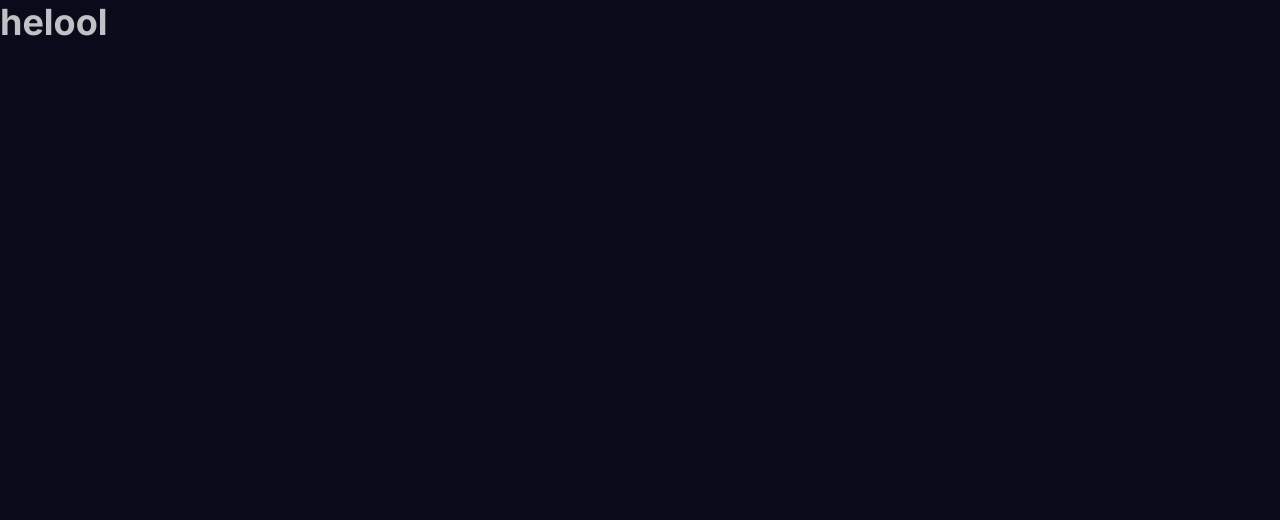
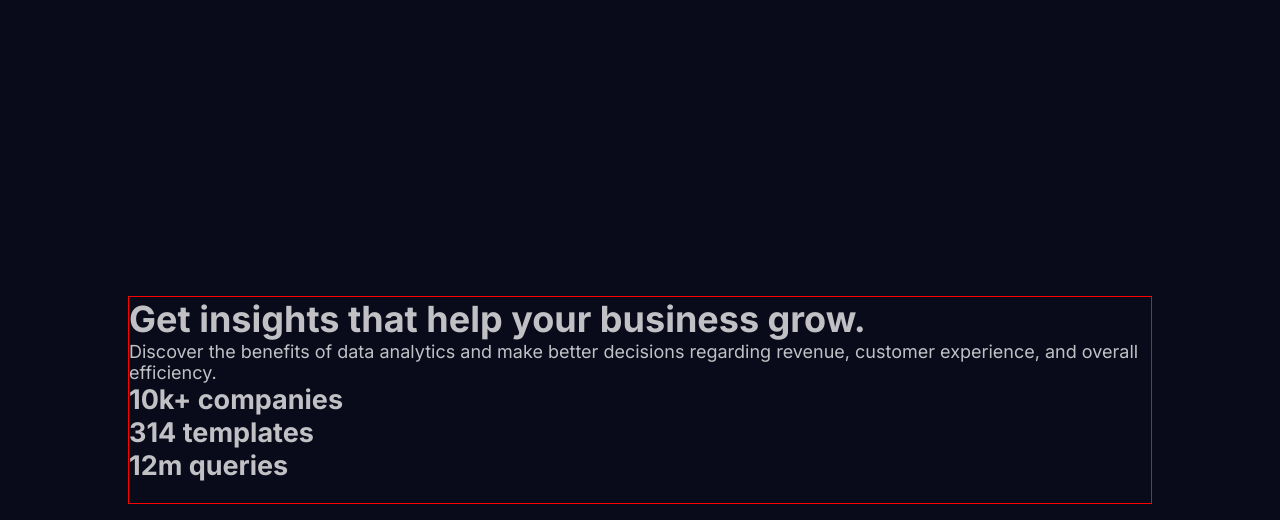
Before and after one commit to iddimsangi/statspreviewcard, a React (Create React App) app: page / in a window 1280 px wide. Shown: the top 520 px of the page. Built offline with nearby package versions, Linux system fonts and the light colour scheme.

Commit message:
added contents

```diff
--- a/src/App.js
+++ b/src/App.js
@@ -5,7 +5,28 @@ function App() {
   return (
     <div className="App">
       <header className="App-header">
-      <h1>helool</h1>
+      <div className="App-header--box">
+      <h1>
+      Get <span>insights</span> that help your business grow.
+      </h1>
+      <p>
+      Discover the benefits of data analytics and make better decisions regarding revenue, customer experience, and overall efficiency.
+      </p>
+      <div className="footer">
+        <h2 className="footer--content">
+        10k+ <span>companies</span>
+        </h2>
+        <h2 className="footer--content">
+        314 <span>templates</span>
+        </h2>
+        <h2 className="footer--content">
+        12m <span>queries</span>
+        </h2>
+      </div>
+      </div>
+      <div className="App-header--box">
+        &nbsp;
+      </div>
       </header>
     </div>
   );
--- a/src/App.scss
+++ b/src/App.scss
@@ -1,4 +1,13 @@
-.App{
+.App {
   height: 100vh;
-  background-color:hsl(233, 47%, 7%);
+  background-color: hsl(233, 47%, 7%);
+  position: relative;
+  &-header {
+    border: 1px solid red;
+    position: absolute;
+    top: 50%;
+    left: 50%;
+    transform: translate(-50%, -50%);
+    width: 80%;
+  }
 }
```
